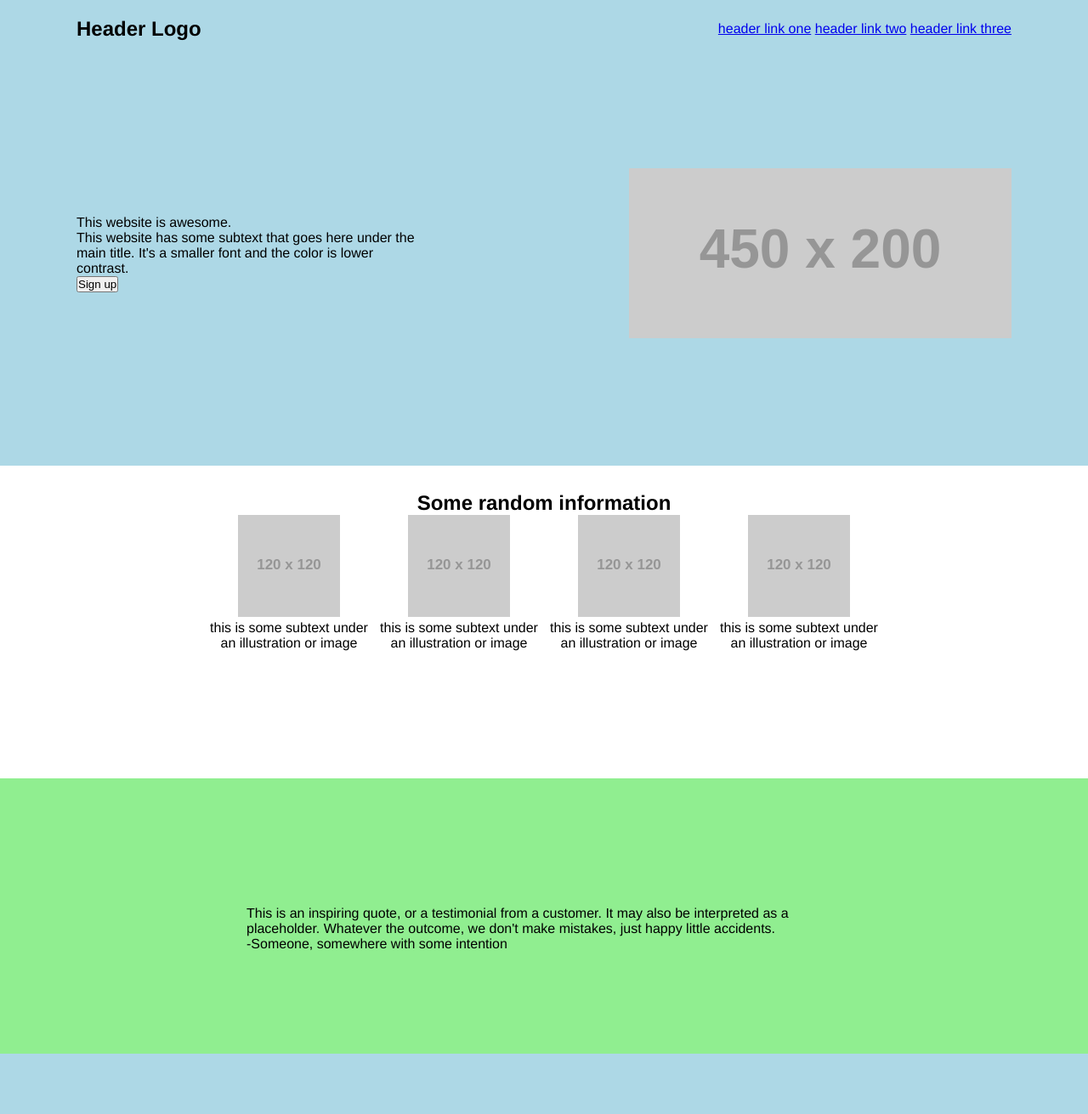
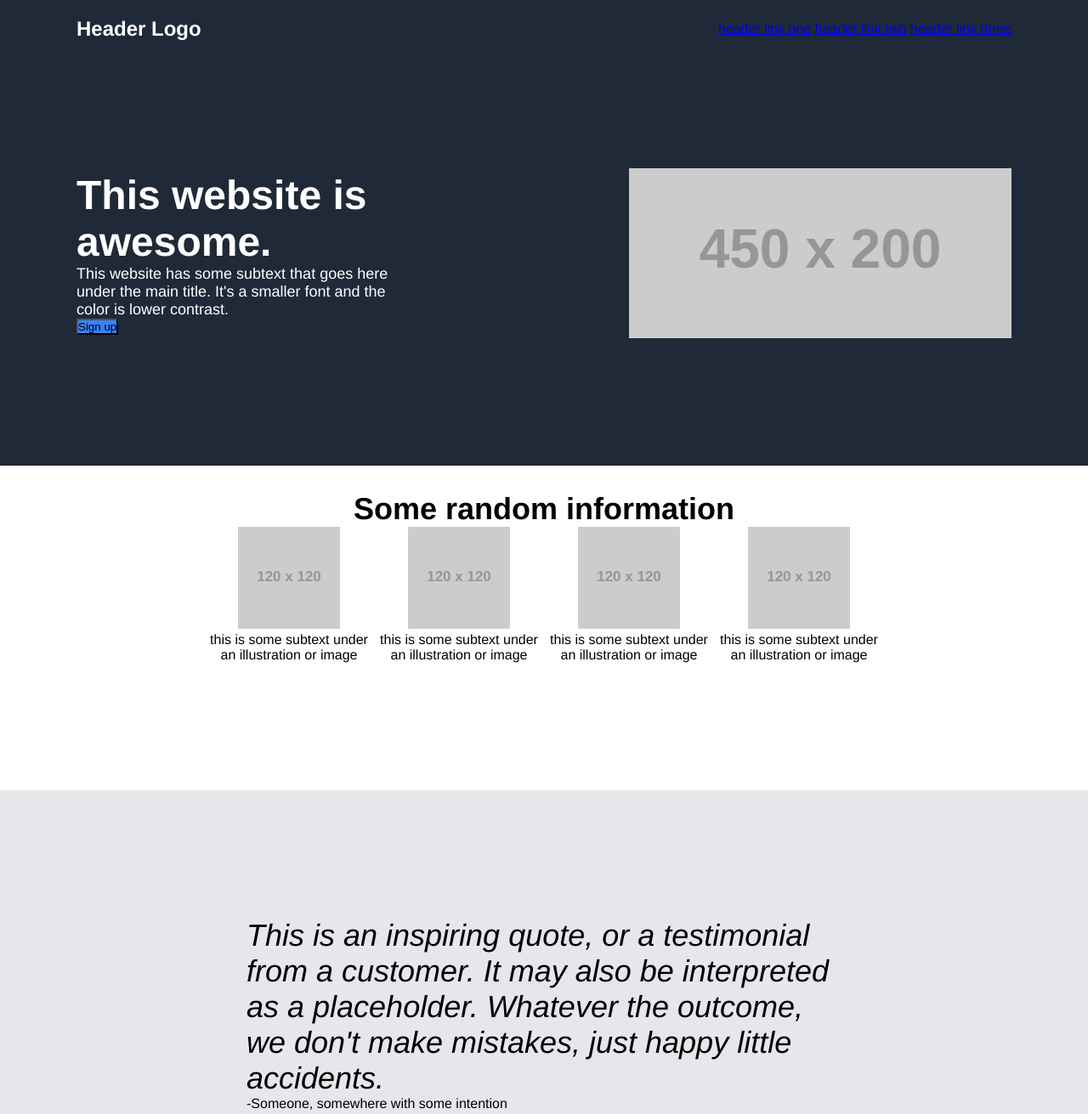
Before and after one commit to Eduardo06sp/flex-landing-page, a plain HTML site: page index.html in a window 1280 px wide. Shown: the top 1311 px of the page at 85% size. Drawn offline with Linux system fonts and the light colour scheme; placeholder pictures from the web are drawn by us.

Commit message:
feat: add font and color styling provided

```diff
--- a/stylesheets/application.css
+++ b/stylesheets/application.css
@@ -18,6 +18,10 @@ html {
   font-family: Helvetica, Arial, sans-serif;
 }
 
+button {
+  background-color: #3882F6;
+}
+
 #nav-container,
 #hero-container,
 #action-box {
@@ -30,10 +34,16 @@ nav,
 #quote,
 #call-to-action {
   align-items: center;
-  background-color: lightblue;
   display: flex;
   justify-content: center;
   width: 100%;
+}
+
+nav,
+#hero,
+footer {
+  background-color: #1F2937;
+  color: white;
 }
 
 #nav-container {
@@ -58,11 +68,24 @@ nav,
   max-width: 400px;
 }
 
+#hero-description p:nth-child(1) {
+  font-size: 48px;
+  font-weight: bold;
+}
+
+#hero-description p:nth-child(2) {
+  font-size: 18px;
+}
+
 #showcase {
   display: flex;
   flex-direction: column;
   padding: 30px 0 150px 0;
   text-align: center;
+}
+
+#showcase h2 {
+  font-size: 36px;
 }
 
 #showcase-images-container {
@@ -71,7 +94,7 @@ nav,
 }
 
 #quote {
-  background-color: lightgreen;
+  background-color: #E5E7EB;
   padding: 150px 0 120px;
 }
 
@@ -79,12 +102,17 @@ nav,
   max-width: 700px;
 }
 
+#quote-container p:nth-child(1) {
+  font-size: 36px;
+  font-style: italic;
+}
+
 #call-to-action {
   height: 400px;
 }
 
 #action-box {
-  background-color: lightpink;
+  background-color: #3882F6;
   height: 200px;
 }
 
```
